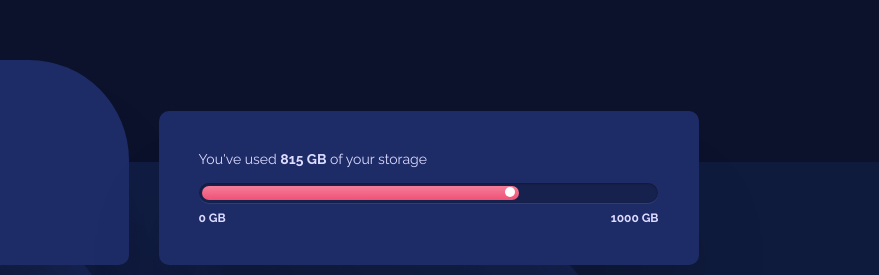
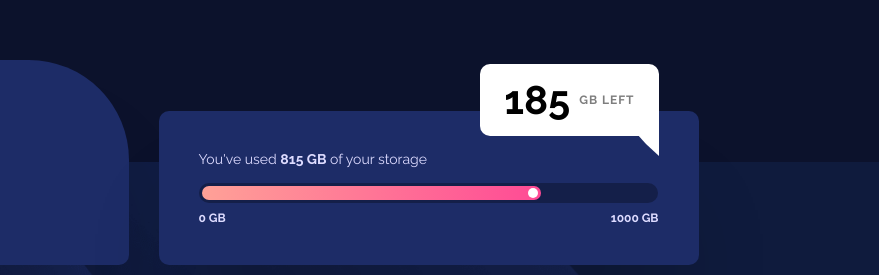
Before and after one commit to Chris971991/fylo-data-storage-component-master, a plain HTML site: page index.html in a window 1280 px wide. Shown: the part 238-513 px from the top of the page, 401-1280 px from the left. Drawn offline with Linux system fonts and the light colour scheme.

Commit message:
Desktop Version complete

```diff
--- a/index.html
+++ b/index.html
@@ -3,8 +3,6 @@
   <head>
     <meta charset="UTF-8" />
     <meta name="viewport" content="width=device-width, initial-scale=1.0" />
-    <!-- displays site properly based on user's device -->
-
     <link
       rel="icon"
       type="image/png"
@@ -46,12 +44,14 @@
           </div>
         </div>
         <div class="info bg">
+          <div class="info-limit limit-bottom-right">
+            <h1 class="heading-xl">185</h1> <span class="heading-l" style="margin-left: .5625rem; opacity: 0.5;">GB LEFT</span>
+          </div>
           <div class="info-heading">
             <h2 class="heading-m text-white">
               You've used <span>815 GB</span> of your storage
             </div>
             </h2>
-            <div class="container">
               <div class="progress2 progress-moved">
                 <div class="progress-bar2">
                   <div class="progress-bar2--indicator"></div>
@@ -61,7 +61,6 @@
                 <h2 class="heading-s text-white">0 GB</h2>
                 <h2 class="heading-s text-white">1000 GB</h2>
               </div>
-            </div>
         </div>
       </main>
     </div>
--- a/styles/app.scss
+++ b/styles/app.scss
@@ -17,21 +17,23 @@ $black: hsl(0.64, 0.57%, 0.11%);
   padding: 0;
 }
 
-// Font & Background
+// Font Declaration
+body,
+h1,
+h2,
+span {
+  font-family: "Raleway", sans-serif;
+}
+
+// Background
 body {
   height: 100vh;
-  font-family: "Raleway", sans-serif;
   background-color: $veryDarkBlue;
   // Desktop Background
   background-image: url(../images/bg-desktop.png);
   background-repeat: no-repeat;
   background-size: 100% 50%;
   background-position: center bottom;
-
-  //Mobile Background
-  @media (max-width: 768px) {
-    background-image: url(../images/bg-mobile.png);
-  }
 }
 
 // Font Styles
@@ -134,13 +136,31 @@ body {
   }
 }
 
-@keyframes progressAnimationStrike {
-  from {
-    width: 0;
-  }
-  to {
-    width: 100%;
-  }
+.info-limit {
+  position: absolute;
+  font-family: sans-serif;
+  background: #fff;
+  border-radius: 0.625rem 0.625rem 0 0.625rem;
+  padding: 1rem 1.5rem;
+  text-align: center;
+  top: -2.9375rem;
+  right: 2.5rem;
+  display: flex;
+  justify-content: center;
+  align-items: center;
+}
+
+.limit-bottom-right:before {
+  content: "";
+  width: 0px;
+  height: 0px;
+  position: absolute;
+  border-right: 13px solid #fff;
+  border-left: 9px solid transparent;
+  border-top: 10px solid #fff;
+  border-bottom: 12px solid transparent;
+  right: 0;
+  top: 70px;
 }
 
 .progress2 {
@@ -148,19 +168,12 @@ body {
   height: 1.25rem;
   padding: 0.1875rem;
   border-radius: 0.625rem;
-  background: rgba(0, 0, 0, 0.25);
-  box-shadow: inset 0 1px 2px rgba(0, 0, 0, 0.25),
-    0 1px rgba(255, 255, 255, 0.08);
+  background: hsla(229, 57%, 11%, 0.5);
 }
 
 .progress-bar2 {
   height: 0.875rem;
   border-radius: 30px;
-  background-image: linear-gradient(
-    to bottom,
-    rgba(255, 255, 255, 0.3),
-    rgba(255, 255, 255, 0.05)
-  );
   transition: 0.4s linear;
   transition-property: width, background-color;
 
@@ -171,25 +184,25 @@ body {
     background-color: white;
     float: right;
     position: relative;
-    top: 11%;
+    top: 15%;
     right: 1%;
   }
 }
 
 .progress-moved .progress-bar2 {
-  width: 70%;
-  background-color: #ef476f;
+  width: 75%;
+  background: linear-gradient(90deg, #ffa197 0%, #ff4a95 100%);
   animation: progressAnimation 1.5s;
 }
 
 @keyframes progressAnimation {
   0% {
     width: 5%;
-    background-color: #f9bcca;
+    background-color: #ffa197;
   }
   100% {
-    width: 70%;
-    background-color: #ef476f;
+    width: 75%;
+    background-color: #ff4a95;
   }
 }
 
```
Also changed, not shown: styles/app.css, 1 other file.
